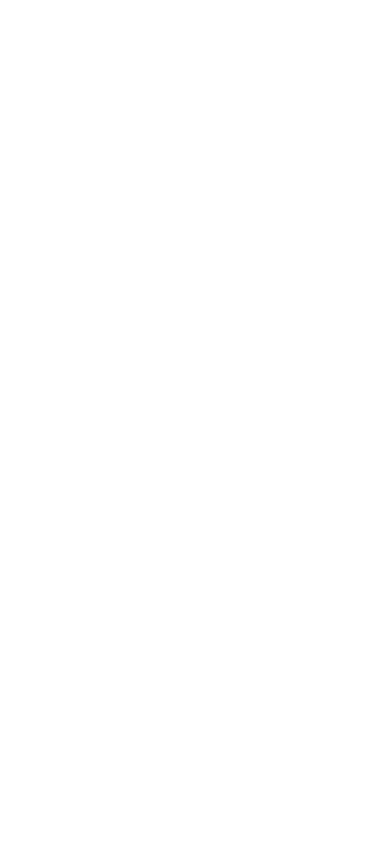
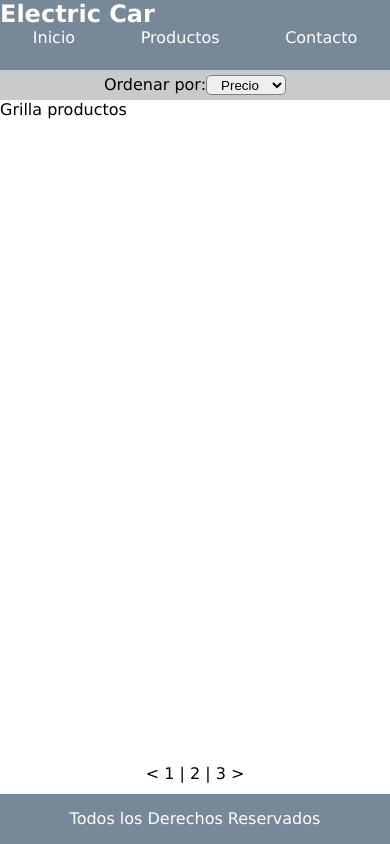
Before and after one commit to rimardev/m2d3-car-store, a plain HTML site: page index.html in a window 390 px wide. Drawn offline with Linux system fonts and the light colour scheme.

Commit message:
agregando estilos vista mobile

```diff
--- a/assets/css/style.css
+++ b/assets/css/style.css
@@ -0,0 +1,54 @@
+* {
+  margin: 0;
+  padding: 0;
+}
+body {
+  font-family: Verdana, Geneva, Tahoma, sans-serif;
+}
+/*Vista mobile base*/
+.container {
+  height: 100vh;
+  display: grid;
+  grid-template-areas:
+  "header"
+  "filtro"
+  "main"
+  "pagina"
+  "footer";
+  grid-template-rows: 70px 30px 1fr 30px 50px;
+}
+header {
+  background-color: lightslategray;
+  color: white;
+}
+
+ul {
+  display: flex;
+  justify-content: space-around;
+}
+li {
+  list-style: none;
+}
+
+.filtro {
+  padding: 5px;
+  background-color: rgb(200, 202, 204);
+  display: flex;
+  justify-content: center;
+}
+select {
+  padding: 0px 10px;
+  border-color: gray;
+  border-radius: 5px;
+}
+
+.pagina {
+  text-align: center;
+}
+
+footer {
+  background-color: lightslategray;
+  color: white;
+  line-height: 50px;
+  text-align: center;
+}
--- a/index.html
+++ b/index.html
@@ -3,9 +3,35 @@
 <head>
   <meta charset="UTF-8">
   <meta name="viewport" content="width=device-width, initial-scale=1.0">
+  <link rel="stylesheet" href="./assets/css/style.css">
   <title>Car Store</title>
 </head>
 <body>
+  <section class="container">
+    <header>
+      <h1>Electric Car</h1>
+      <nav>
+        <ul>
+          <li>Inicio</li>
+          <li>Productos</li>
+          <li>Contacto</li>
+        </ul>
+      </nav>
+    </header>
+    <section class="filtro">
+      <p>Ordenar por:</p>
+      <select name="" id="">
+        <option value="precio">Precio</option>
+        <option value="year">Año</option>
+        <option value="marca">Marca</option>
+      </select>
+    </section>
+    <main>Grilla productos</main>
+    <section class="pagina">< 1 | 2 | 3 ></section>
+    <footer>
+      <p>Todos los Derechos Reservados</p>
+    </footer>
+  </section>
 
 </body>
 </html>
```
Also changed, not shown: assets/img/77099fe785a600abc908919f7bc6d97a.jpg (added).
